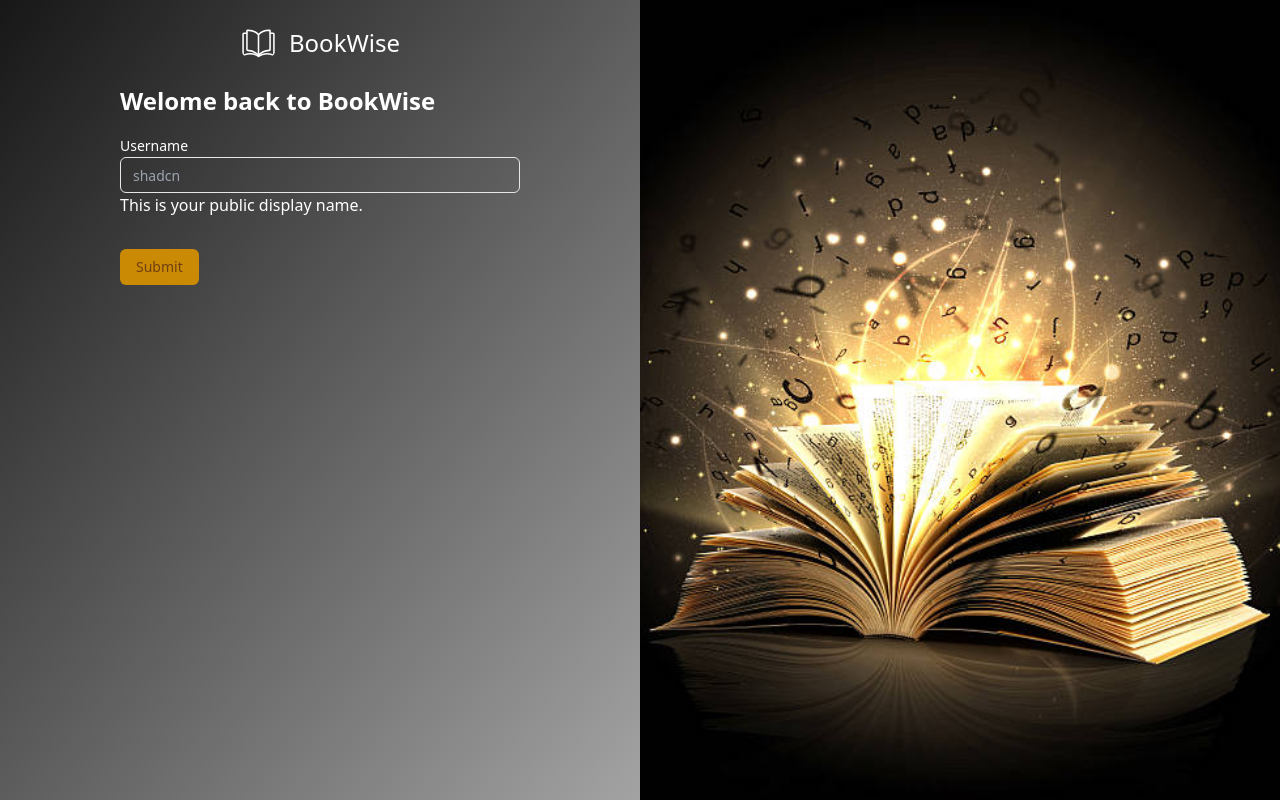
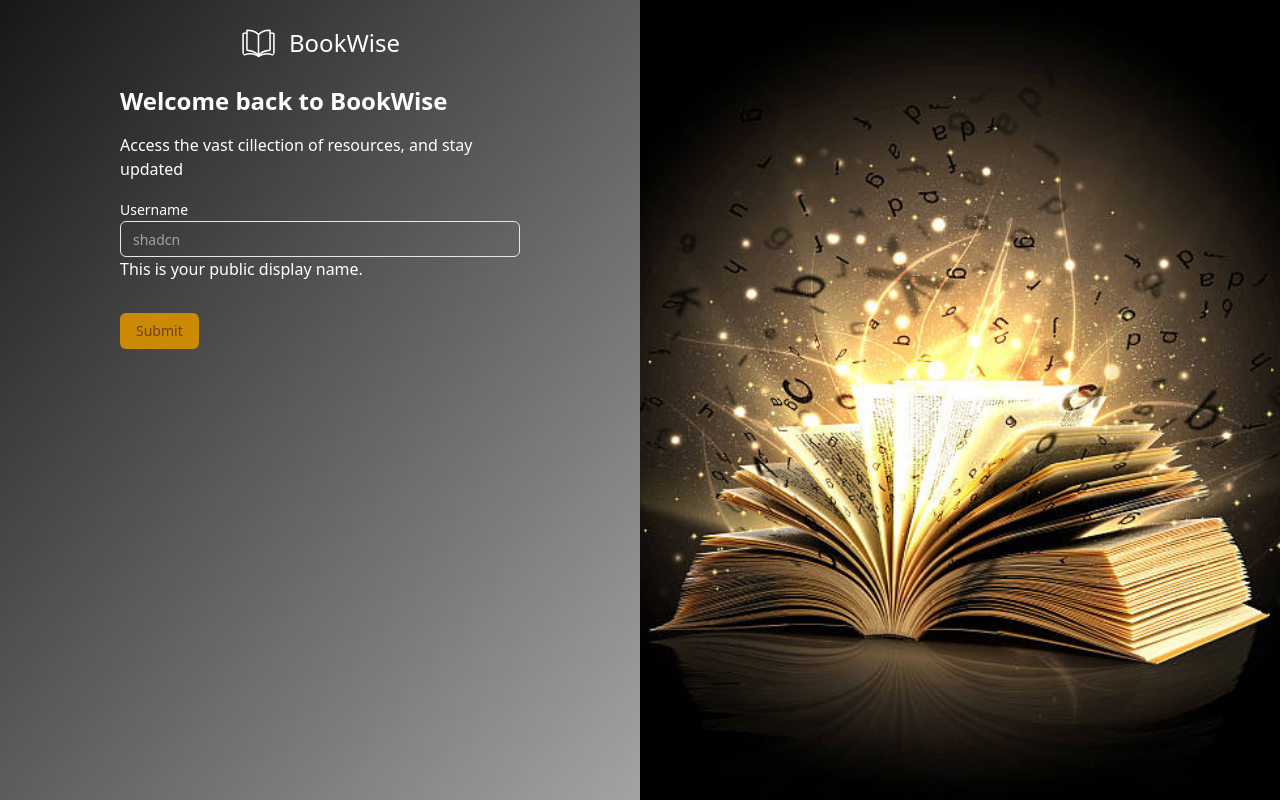
Before and after one commit to IvanSlivenko/fullStack-app-from-LunarTech, a Next.js app in the folder project/: page /sign-in in a window 1280 px wide. Built offline with nearby package versions, Linux system fonts and the light colour scheme.

Commit message:
28-08-2025-15-04

```diff
--- a/project/components/AuthForm.tsx
+++ b/project/components/AuthForm.tsx
@@ -47,8 +47,13 @@ const AuthForm = <T extends FieldValues>({
   return (
     <div className="flex flex-col gap-4">
       <h1 className="text-2xl font-semibold text-white">
-        {isSignIn ? "Welome back to BookWise" : "Create your library account"}
+        {isSignIn ? "Welcome back to BookWise" : "Create your library account"}
       </h1>
+      <p className="text-light-100">
+        {isSignIn
+          ? "Access the vast cillection of resources, and stay updated"
+          : "Please complete all fields and upload a valid university ID to gain access to the library"}
+      </p>
       <Form {...form}>
         <form onSubmit={form.handleSubmit(onSubmit)} className="space-y-8">
           <FormField
--- a/project/css/globals.css
+++ b/project/css/globals.css
@@ -689,12 +689,12 @@ video {
   width: 100%;
 }
 
+.min-w-0 {
+  min-width: 0px;
+}
+
 .min-w-full {
   min-width: 100%;
-}
-
-.min-w-0 {
-  min-width: 0px;
 }
 
 .max-w-28 {
@@ -772,6 +772,10 @@ video {
   gap: 0.75rem;
 }
 
+.gap-4 {
+  gap: 1rem;
+}
+
 .gap-5 {
   gap: 1.25rem;
 }
@@ -784,20 +788,10 @@ video {
   gap: 2rem;
 }
 
-.gap-4 {
-  gap: 1rem;
-}
-
 .space-y-8 > :not([hidden]) ~ :not([hidden]) {
   --tw-space-y-reverse: 0;
   margin-top: calc(2rem * calc(1 - var(--tw-space-y-reverse)));
   margin-bottom: calc(2rem * var(--tw-space-y-reverse));
-}
-
-.space-y-6 > :not([hidden]) ~ :not([hidden]) {
-  --tw-space-y-reverse: 0;
-  margin-top: calc(1.5rem * calc(1 - var(--tw-space-y-reverse)));
-  margin-bottom: calc(1.5rem * var(--tw-space-y-reverse));
 }
 
 .whitespace-nowrap {
@@ -827,11 +821,6 @@ video {
 
 .bg-transparent {
   background-color: transparent;
-}
-
-.bg-yellow-200 {
-  --tw-bg-opacity: 1;
-  background-color: rgb(254 240 138 / var(--tw-bg-opacity, 1));
 }
 
 .bg-yellow-600 {
@@ -882,14 +871,14 @@ video {
   padding-right: 1.5rem;
 }
 
+.py-1 {
+  padding-top: 0.25rem;
+  padding-bottom: 0.25rem;
+}
+
 .py-2 {
   padding-top: 0.5rem;
   padding-bottom: 0.5rem;
-}
-
-.py-1 {
-  padding-top: 0.25rem;
-  padding-bottom: 0.25rem;
 }
 
 .pb-20 {
@@ -914,14 +903,14 @@ video {
   line-height: 2.5rem;
 }
 
+.text-base {
+  font-size: 1rem;
+  line-height: 1.5rem;
+}
+
 .text-sm {
   font-size: 0.875rem;
   line-height: 1.25rem;
-}
-
-.text-base {
-  font-size: 1rem;
-  line-height: 1.5rem;
 }
 
 .font-medium {
@@ -1007,14 +996,14 @@ video {
   outline-style: solid;
 }
 
-.transition-all {
-  transition-property: all;
+.transition-\[color\2c box-shadow\] {
+  transition-property: color,box-shadow;
   transition-timing-function: cubic-bezier(0.4, 0, 0.2, 1);
   transition-duration: 150ms;
 }
 
-.transition-\[color\2c box-shadow\] {
-  transition-property: color,box-shadow;
+.transition-all {
+  transition-property: all;
   transition-timing-function: cubic-bezier(0.4, 0, 0.2, 1);
   transition-duration: 150ms;
 }
```
Also changed, not shown: 1 other file (tests, documents, lock files or other folders).
